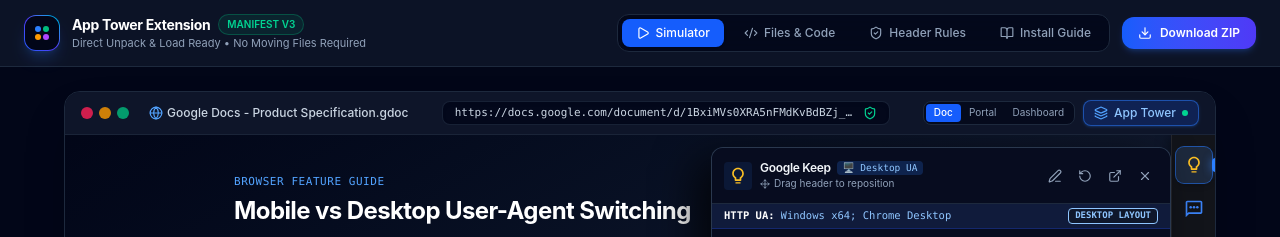
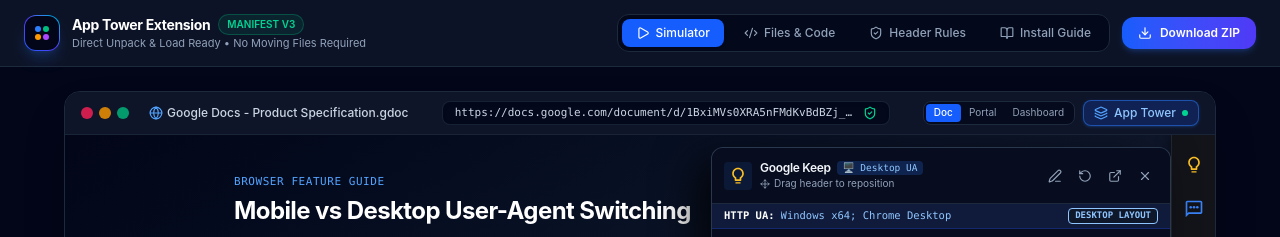
Before and after one commit to Thromboisis/Browser-App-Tower, a React (Vite) app: page / in a window 1280 px wide. Shown: the top 237 px of the page. Built offline with nearby package versions, Linux system fonts and the light colour scheme.

Commit message:
style: disable pointer cursors on dock items
Remove interactive cursor styles from dock buttons and placeholders to match the sidebar's intended non-interactive visual aesthetic.

```diff
--- a/extension/content.js
+++ b/extension/content.js
@@ -129,7 +129,7 @@
         display: flex;
         align-items: center;
         justify-content: center;
-        cursor: pointer;
+        cursor: default !important;
         transition: background 0.15s ease, color 0.15s ease, transform 0.1s ease;
         position: relative;
         padding: 0;
@@ -146,27 +146,11 @@
       .dock-btn:hover {
         background: var(--bg-hover);
         color: var(--text-primary);
-      }
-
-      .dock-btn.active {
-        background: var(--bg-active);
-        color: var(--accent-blue);
-      }
-
-      .dock-btn.active::after {
-        content: '';
-        position: absolute;
-        right: -6px;
-        top: 50%;
-        transform: translateY(-50%);
-        width: 3px;
-        height: 14px;
-        background: var(--accent-blue);
-        border-radius: 2px 0 0 2px;
+        cursor: default !important;
       }
 
       .dock-btn[draggable="true"] {
-        cursor: grab;
+        cursor: default !important;
       }
 
       .dock-btn.dragging {
@@ -190,6 +174,7 @@
         justify-content: center;
         animation: dock-placeholder-pulse 1.4s ease-in-out infinite;
         flex-shrink: 0;
+        cursor: default !important;
       }
 
       .dock-drop-placeholder::after {
@@ -224,7 +209,7 @@
         display: flex;
         align-items: center;
         justify-content: center;
-        cursor: pointer;
+        cursor: default !important;
         padding: 0;
         outline: none;
         transition: transform 0.15s ease, opacity 0.15s ease;
@@ -233,6 +218,7 @@
       .dock-btn-add:hover {
         opacity: 0.85;
         transform: scale(1.12);
+        cursor: default !important;
       }
 
       .dock-btn-add svg {
@@ -961,10 +947,6 @@
         btn.setAttribute('data-tooltip', `${app.name} (${modeText} • Drag to re-order)`);
         btn.innerHTML = getAppIconSvg(app);
 
-        if (activeAppWindows[app.id]) {
-          btn.classList.add('active');
-        }
-
         // Drag and drop events for re-arranging icons
         btn.addEventListener('dragstart', (e) => {
           draggedAppId = app.id;
@@ -1406,14 +1388,6 @@
 
       if (message.action === 'companion_state_changed') {
         activeAppWindows[message.app] = message.isOpen;
-        const btn = shadow.getElementById(`btn-app-${message.app}`);
-        if (btn) {
-          if (message.isOpen) {
-            btn.classList.add('active');
-          } else {
-            btn.classList.remove('active');
-          }
-        }
         return true;
       }
     });
--- a/src/components/LiveSimulator.tsx
+++ b/src/components/LiveSimulator.tsx
@@ -625,7 +625,7 @@
       key={`placeholder-${targetAppId}`}
       onDragOver={(e) => handleAppDragOver(e, targetAppId)}
       onDrop={(e) => handleAppDrop(e, targetAppId)}
-      className="w-9 h-9 my-0.5 rounded-lg border-2 border-dotted border-blue-400 bg-blue-500/15 flex items-center justify-center transition-all animate-pulse shadow-[0_0_12px_rgba(59,130,246,0.35)] select-none shrink-0"
+      className="w-9 h-9 my-0.5 rounded-lg border-2 border-dotted border-blue-400 bg-blue-500/15 flex items-center justify-center transition-all animate-pulse shadow-[0_0_12px_rgba(59,130,246,0.35)] select-none shrink-0 cursor-default"
       title="Drop icon here"
     >
       <div className="w-3.5 h-3.5 rounded border border-dotted border-blue-300/80 bg-blue-400/20" />
@@ -888,21 +888,14 @@
                           topPos: Math.max(12, rect.top - parentRect.top)
                         });
                       }}
-                      className={`relative w-9 h-9 rounded-lg flex items-center justify-center transition-all cursor-grab active:cursor-grabbing ${
+                      className={`relative w-9 h-9 rounded-lg flex items-center justify-center transition-all cursor-default ${
                         isBeingDragged
                           ? 'opacity-30 scale-90 border border-blue-400/50'
-                          : isActive
-                          ? 'bg-slate-800 text-white ring-1 ring-blue-500/60 shadow-md'
-                          : 'text-slate-400 hover:bg-slate-800/80 hover:text-white hover:scale-105'
+                          : 'text-slate-400 hover:bg-slate-800/80 hover:text-white'
                       }`}
                       title={`${app.name} (${app.isMobile ? 'Mobile UA' : 'Desktop UA'} • Drag to re-order • Right-click to edit)`}
                     >
                       {renderAppIcon(app)}
-
-                      {/* Active accent pip */}
-                      {isActive && (
-                        <span className="absolute -right-1 top-1/2 -translate-y-1/2 w-1 h-3.5 bg-blue-500 rounded-l shadow-[0_0_8px_rgba(59,130,246,0.8)]"></span>
-                      )}
                     </button>
 
                     {/* Placeholder dotted square after icon when moving downwards */}
@@ -918,7 +911,7 @@
                   setContextMenu(null);
                   openAddAppModal();
                 }}
-                className="mt-1.5 w-8 h-8 flex items-center justify-center cursor-pointer transition-transform duration-150 hover:scale-125 opacity-90 hover:opacity-100"
+                className="mt-1.5 w-8 h-8 flex items-center justify-center cursor-default transition-transform duration-150 hover:scale-125 opacity-90 hover:opacity-100"
                 style={{
                   background: 'transparent',
                   border: 'none',
```
Also changed, not shown: src/data/extensionFiles.ts (+1 -1 lines).
